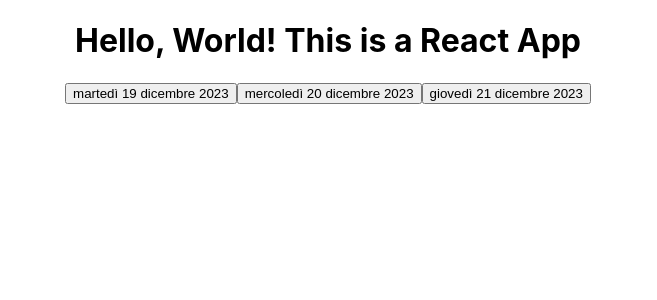
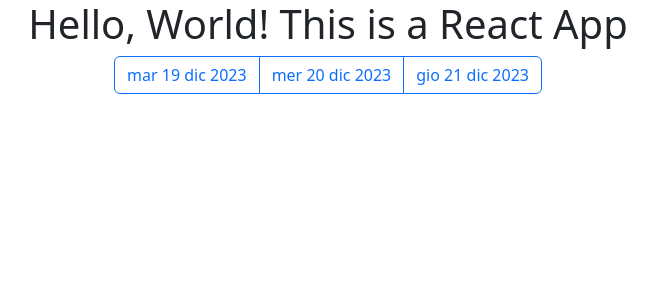
Before and after one commit to nax83/DatesGenerator, a React (Create React App) app: page / in a window 1280 px wide. Shown: the top 300 px of the page, without its empty margins (312-969 px from the left). Built offline with nearby package versions, Linux system fonts and the light colour scheme.

Commit message:
add react-bootstrap

```diff
--- a/package.json
+++ b/package.json
@@ -7,7 +7,9 @@
     "@testing-library/jest-dom": "^5.17.0",
     "@testing-library/react": "^13.4.0",
     "@testing-library/user-event": "^13.5.0",
+    "bootstrap": "^5.3.2",
     "react": "^18.2.0",
+    "react-bootstrap": "^2.9.1",
     "react-dom": "^18.2.0",
     "react-scripts": "5.0.1",
     "web-vitals": "^2.1.4"
--- a/src/App.js
+++ b/src/App.js
@@ -2,6 +2,7 @@
 import React from 'react';
 import './App.css';
 import DatesList from './DatesList';
+import 'bootstrap/dist/css/bootstrap.min.css';
 
 function App() {
   return (
--- a/src/DatesRow.js
+++ b/src/DatesRow.js
@@ -1,24 +1,41 @@
 // DatesRow.js
 import React, { useState } from 'react';
 import { getNextValidDates } from './utils';
+import ButtonGroup from 'react-bootstrap/ButtonGroup';
+import ToggleButton from 'react-bootstrap/ToggleButton';
+import 'bootstrap/dist/css/bootstrap.min.css';
 
 function DatesRow({ date, onDateButtonClick}) {
   const [selectedDate, setSelectedDate] = useState(null);
-  const validDates = getNextValidDates(date, 3); // Fetch an array of 3 valid dates
+  const validDates = getNextValidDates(date, 3);
 
-  const handleButtonClick = (index) => {
-    setSelectedDate(validDates[index]);
-    onDateButtonClick(validDates[index]);
+  const handleButtonClick = (value) => {
+    setSelectedDate(validDates[value]);
+    //forward the event to the parent DatesList
+    onDateButtonClick(validDates[value]);
   };
 
   return (
     <div className="Dates">
-      {validDates.map((validDate, index) => (
-        <button key={index} onClick={() => handleButtonClick(index)}>
-          {validDate.toLocaleDateString('it-IT', { weekday: 'long', year: 'numeric', month: 'long', day: 'numeric' })}
-        </button>
-      ))}
-      {selectedDate && <p>Selected Date: {selectedDate.toLocaleDateString('it-IT', { weekday: 'long', year: 'numeric', month: 'long', day: 'numeric' })}</p>}
+      <form>
+        <ButtonGroup>
+          {validDates.map((validDate, index) => (
+            <ToggleButton
+              key={index}
+              id={`radio-${validDate.getTime()}`}
+              type="radio"
+              name="radio"
+              variant={(selectedDate && selectedDate.getTime()) === validDate.getTime() ? 'success' : 'outline-primary'}
+              value={index}
+              checked={(selectedDate && selectedDate.getTime()) === validDate.getTime()}
+              onChange={(e) => {handleButtonClick(e.currentTarget.value)}}
+            >
+              {validDate.toLocaleDateString('it-IT', { weekday: 'short', year: 'numeric', month: 'short', day: 'numeric' })}
+            </ToggleButton>
+          ))}
+        </ButtonGroup>
+      </form>
+      <br/>
     </div>
   );
 }
```
Also changed, not shown: 1 other file (tests, documents, lock files or other folders).
